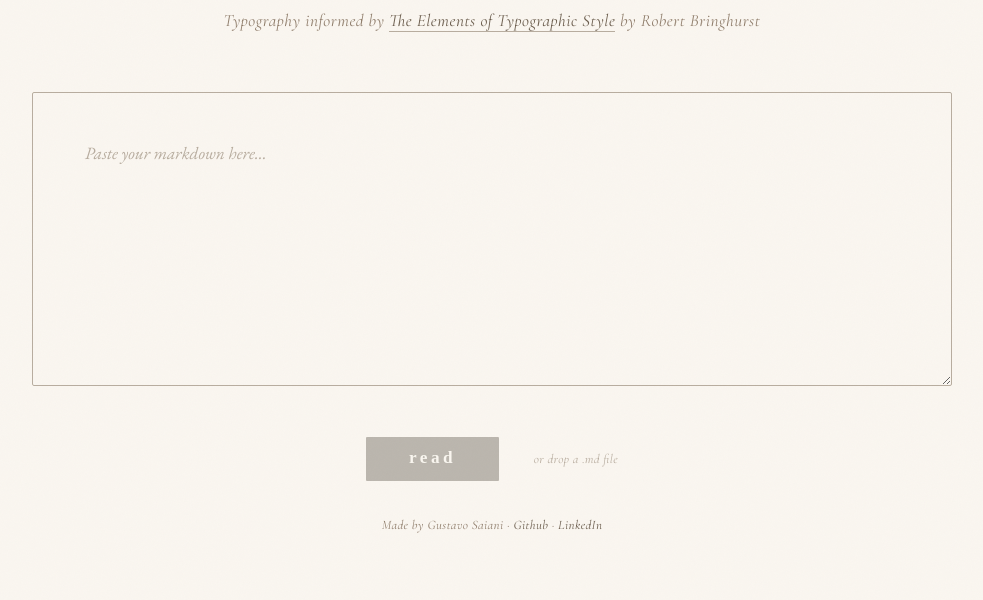
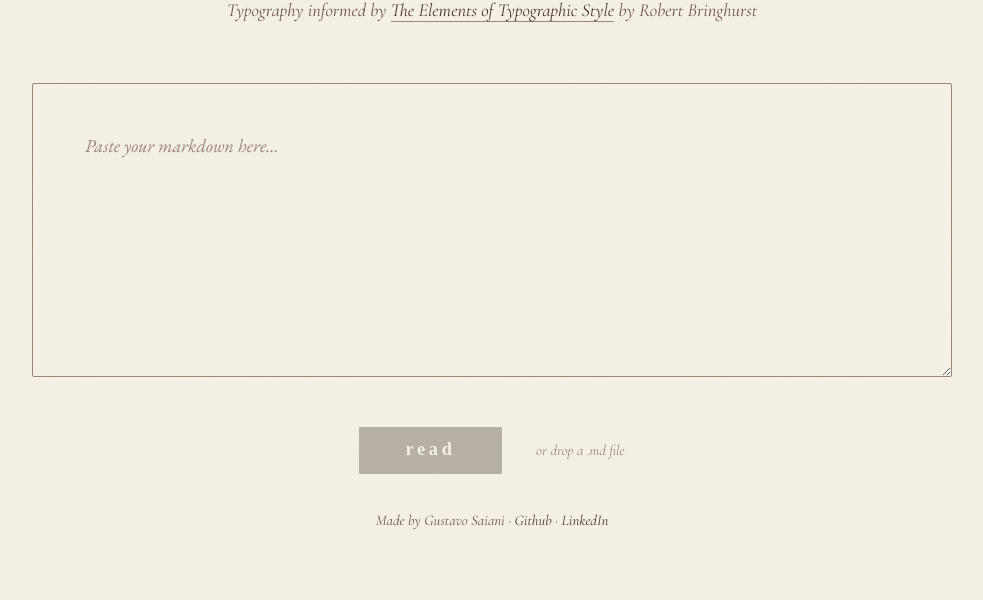
Before and after one commit to gusaiani/swankdown, a plain HTML site: page index.html in a window 1280 px wide. Shown: the part 200-800 px from the top of the page, without its empty margins (148-1131 px from the left). Drawn offline with nearby package versions, Linux system fonts and the light colour scheme; a web font is replaced by a local one.

Commit message:
Refine typography per designer feedback (#1)
- Switch from perfect fourth (1.333) to major third (1.25) scale
- Remove letter-spacing on all lowercase text (typographic no-no)
- Increase contrast: papel pólen background with reddish-brown near-black ink

```diff
--- a/index.html
+++ b/index.html
@@ -12,11 +12,11 @@
 <style>
   /* ——————————————————————————————————————————————————
      CSS Custom Properties — a modular typographic scale
-     based on a 1.333 (perfect fourth) ratio
+     based on a 1.25 (major third) ratio
      —————————————————————————————————————————————————— */
   :root {
     --base: 23px;
-    --scale: 1.333;
+    --scale: 1.25;
 
     --s-2: calc(var(--base) / var(--scale) / var(--scale));
     --s-1: calc(var(--base) / var(--scale));
@@ -33,14 +33,14 @@
     --leading-display: 1.08;
 
     /* The page */
-    --paper: #faf6f0;
-    --paper-shadow: #f0ebe3;
-    --ink: #2c2419;
-    --ink-light: #6b5d4d;
-    --ink-faint: #917f6d;
-    --ink-ghost: #b8ad9f;
-    --accent: #8b3a3a;
-    --rule: #d6cfc5;
+    --paper: #f5f0e6;
+    --paper-shadow: #ebe5d8;
+    --ink: #2a1f1a;
+    --ink-light: #4a3530;
+    --ink-faint: #6e534a;
+    --ink-ghost: #9a857a;
+    --accent: #6b2a2a;
+    --rule: #c9bfb0;
 
     /* Measure: ~66 characters */
     --measure: 28em;
@@ -141,7 +141,7 @@
     font-weight: 300;
     font-size: var(--s0);
     color: var(--ink-faint);
-    letter-spacing: 0.06em;
+    letter-spacing: 0;
     margin-bottom: 0.25rem;
   }
 
@@ -218,7 +218,7 @@
     font-style: italic;
     font-size: var(--s-2);
     color: var(--ink-ghost);
-    letter-spacing: 0.03em;
+    letter-spacing: 0;
   }
 
   .credits {
@@ -227,7 +227,7 @@
     font-style: italic;
     font-size: var(--s-2);
     color: var(--ink-faint);
-    letter-spacing: 0.03em;
+    letter-spacing: 0;
   }
 
   .credits a {
@@ -246,7 +246,7 @@
     font-style: italic;
     font-size: var(--s-1);
     color: var(--ink-faint);
-    letter-spacing: 0.03em;
+    letter-spacing: 0;
     margin-top: 0.4rem;
     margin-bottom: 2.5rem;
   }
@@ -316,7 +316,7 @@
     background: none;
     border: none;
     cursor: pointer;
-    letter-spacing: 0.04em;
+    letter-spacing: 0;
     padding: 0.3em 0;
     text-decoration: none;
     transition: color 0.2s ease;
@@ -366,7 +366,7 @@
     font-weight: 600;
     font-size: var(--s4);
     line-height: var(--leading-display);
-    letter-spacing: 0.04em;
+    letter-spacing: 0;
     text-transform: lowercase;
     text-align: left;
     margin-top: 3rem;
@@ -597,7 +597,7 @@
     font-style: italic;
     font-size: var(--s-2);
     color: var(--ink-ghost);
-    letter-spacing: 0.04em;
+    letter-spacing: 0;
     line-height: 1.8;
   }
 
```
